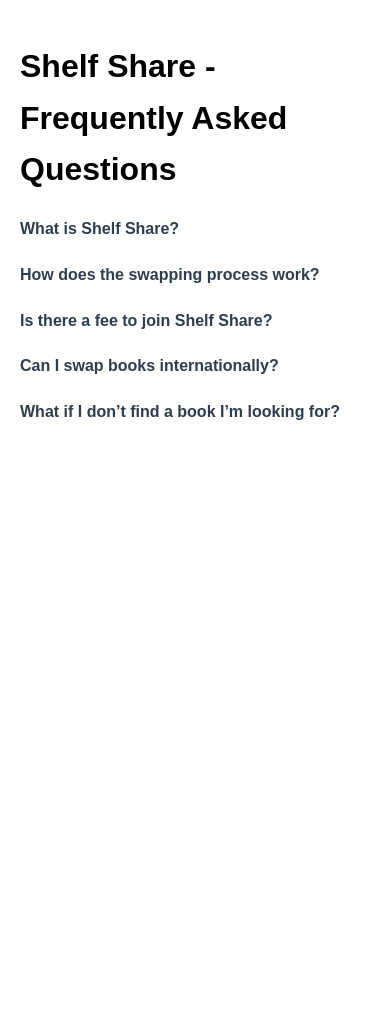
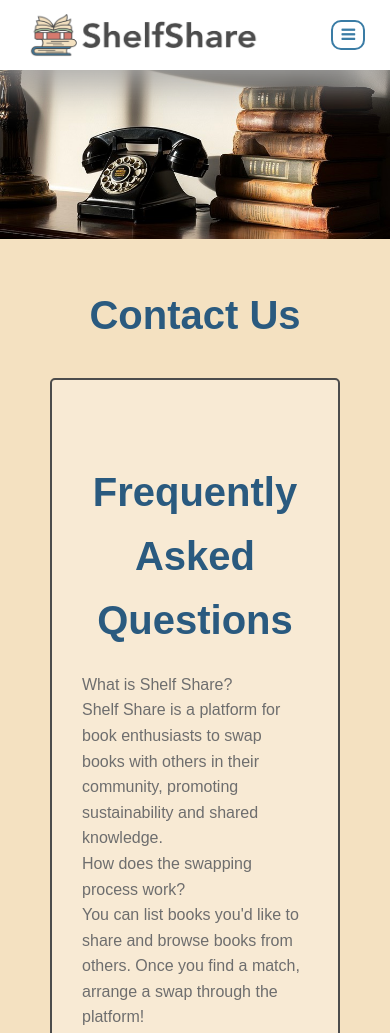
Before and after one commit to echenjones/shelfshare, a website: page faq.html in a window 390 px wide. Shown: the top 1033 px of the page. Before the commit the page ends 844 px from the top, so only its background shows below. Drawn offline with Linux system fonts and the light colour scheme.

Commit message:
matched style on faq.html

```diff
--- a/faq.html
+++ b/faq.html
@@ -2,49 +2,46 @@
 <html lang="en">
     <head>
         <meta charset="UTF-8">
+        <meta name="description" content="Answers to some of our most frequently asked questions.">
         <meta name="viewport" content="width=device-width, initial-scale=1.0">
-  <title>Shelf Share FAQ</title>
-  <style>
-    body {
-      font-family: Arial, sans-serif;
-      margin: 0;
-      padding: 20px;
+
+        <title>ShelfShare | FAQs</title>
+        <link rel="icon" type="image/x-icon" href="icon.png">
+        <link rel="stylesheet" href="style.css"/>
+        <link rel="stylesheet" href="https://cdnjs.cloudflare.com/ajax/libs/font-awesome/4.7.0/css/font-awesome.min.css">
+        <style type="text/css">
+            .content {
+                border: 2px solid #4C4C4C;
+                border-radius: 5px;
+                margin: 20px 20% 10px 20%;
+                padding: 30px;
+                background-color: rgba(255, 255, 255, 0.3);
+                font-size: 16px;
                 line-height: 1.6;
             }
-    .faq-container {
-      max-width: 800px;
-      margin: auto;
+            .content a, .content li {
+                color: #6E6E6E;
+                text-decoration: none;
             }
-    .faq-item {
-      margin-bottom: 20px;
-      cursor: pointer;
+            .content a:hover {
+                color: #4C4C4C;
             }
-    .faq-question {
-      font-weight: bold;
-      color: #2c3e50;
-      margin: 0;
-      transition: color 0.3s ease;
+
+            h1 {
+                padding-top: 50px;
+                padding-bottom: 20px;
+                text-align: center;
             }
-    .faq-question:hover {
-      color: #2980b9;
+
+            @media (max-width: 600px) {
+                .content {
+                    margin: 20px 50px 20px 50px;
                 }
-    .faq-answer {
-      display: none;
-      margin-top: 10px;
-      color: #7f8c8d;
-      overflow: hidden;
-      transition: max-height 0.5s ease, opacity 0.5s ease;
-    }
-    .faq-answer.open {
-      display: block;
-      max-height: 200px; /* Adjust according to content length */
-      opacity: 1;
-    }
-    .faq-answer.closed {
-      max-height: 0;
-      opacity: 0;
             }
         </style>
+
+        <!-- Header -->
+        <script src="header.js"></script>
         <script>
             function toggleAnswer(id) {
               const answer = document.getElementById(id);
@@ -59,9 +56,15 @@
             }
           </script>
     </head>
+
     <body>
+        <img style="margin: 0px" src="phone.jpg" alt="FAQs" width="100%">
+
+        <h1>Contact Us</h1>
+
+        <div class="content">
             <div class="faq-container">
-    <h1>Shelf Share - Frequently Asked Questions</h1>
+                <h1>Frequently Asked Questions</h1>
 
                 <div class="faq-item" onclick="toggleAnswer('faq1')">
                   <p class="faq-question">What is Shelf Share?</p>
@@ -70,7 +73,7 @@
 
                 <div class="faq-item" onclick="toggleAnswer('faq2')">
                   <p class="faq-question">How does the swapping process work?</p>
-      <p class="faq-answer closed" id="faq2">You can list books you’d like to share and browse books from others. Once you find a match, arrange a swap through the platform!</p>
+                  <p class="faq-answer closed" id="faq2">You can list books you'd like to share and browse books from others. Once you find a match, arrange a swap through the platform!</p>
                 </div>
 
                 <div class="faq-item" onclick="toggleAnswer('faq3')">
@@ -84,9 +87,13 @@
                 </div>
 
                 <div class="faq-item" onclick="toggleAnswer('faq5')">
-      <p class="faq-question">What if I don’t find a book I’m looking for?</p>
+                  <p class="faq-question">What if I don't find a book I'm looking for?</p>
                   <p class="faq-answer closed" id="faq5">You can set up alerts for specific titles, and Shelf Share will notify you when someone lists them.</p>
                 </div>
               </div>
+        </div>
+
+        <!-- Footer -->
+        <script src="footer.js"></script>
     </body>
 </html>
```
Lines whose indentation alone changed are shown as unchanged.
